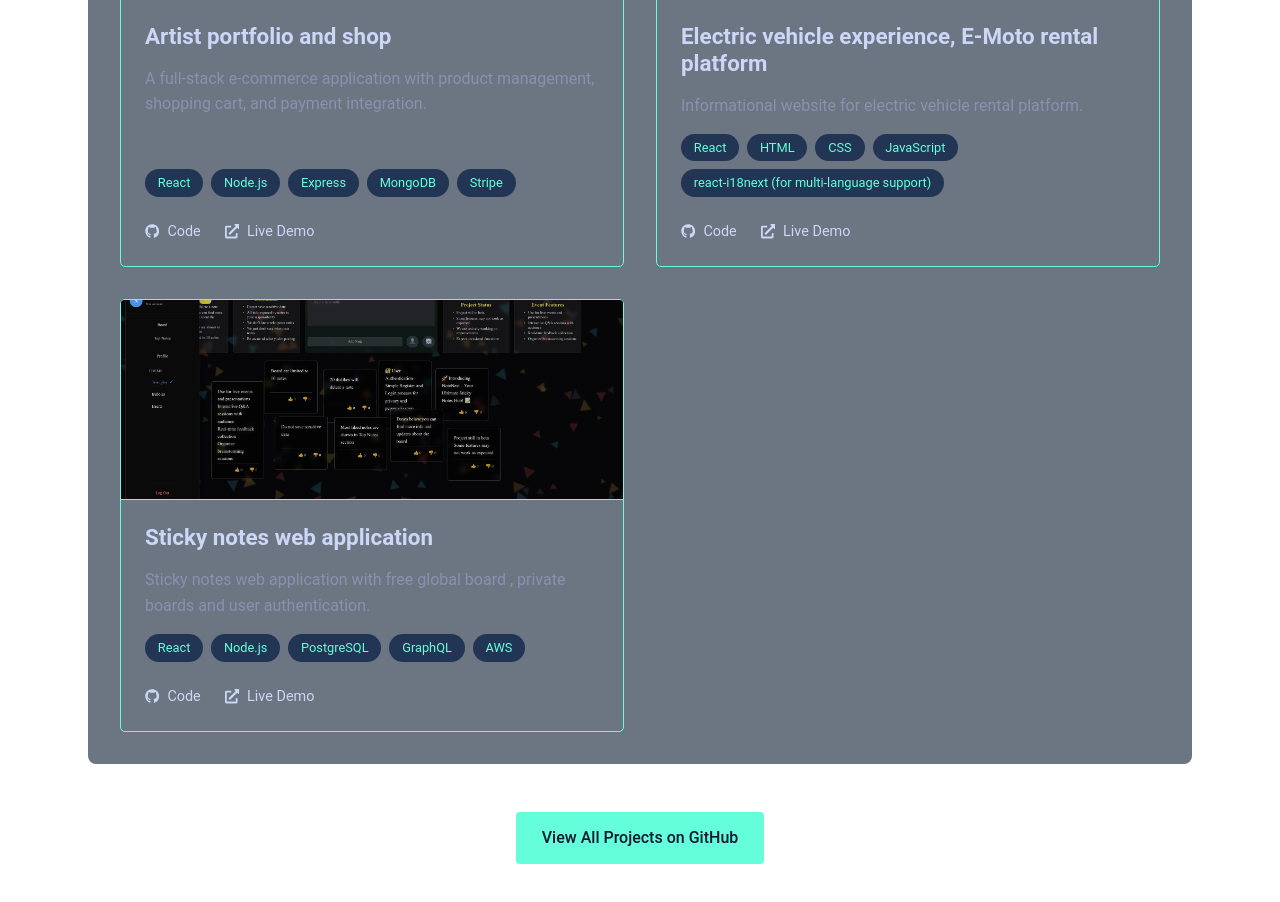
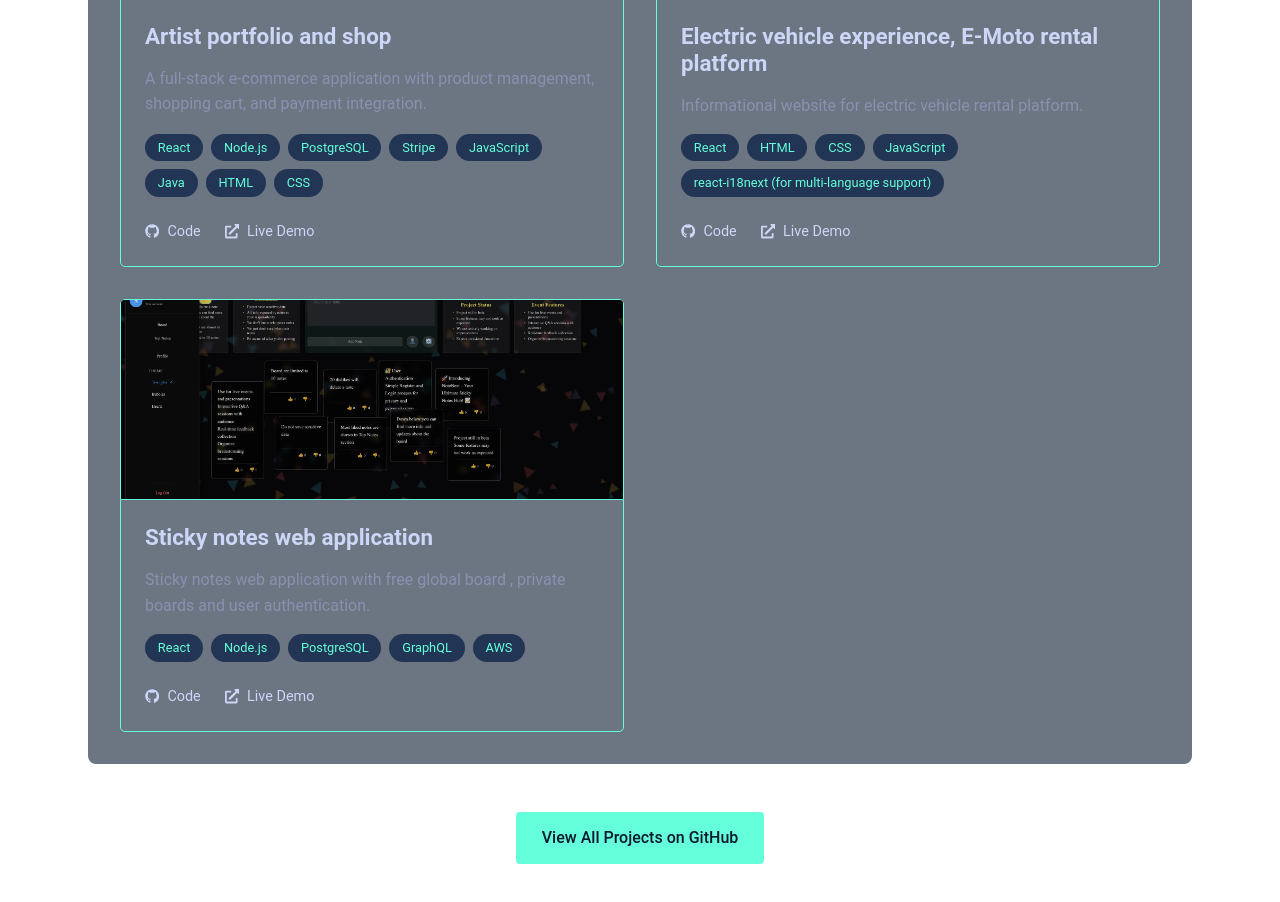
Before and after one commit to HalfBad-dnb/STRDev.com, a React (Create React App) app: page / in a window 1280 px wide. Shown: the part 3560-4462 px from the top of the page. Built offline with nearby package versions, Linux system fonts and the light colour scheme; no server answers.

Commit message:
email .js ( CSP fix )

```diff
--- a/src/components/sections/Projects.js
+++ b/src/components/sections/Projects.js
@@ -12,9 +12,9 @@ const Projects = () => {
       id: 1,
       title: 'Artist portfolio and shop',
       description: 'A full-stack e-commerce application with product management, shopping cart, and payment integration.',
-      technologies: ['React', 'Node.js', 'Express', 'MongoDB', 'Stripe'],
+      technologies: ['React', 'Node.js', 'PostgreSQL', 'Stripe', 'JavaScript', 'Java', 'HTML', 'CSS'],
       image: halfbadImage,
-      githubLink: 'https://github.com',
+      githubLink: 'https://github.com/HalfBad-dnb/Half-Bad',
       liveLink: 'https://project-demo.com'
     },
     {
@@ -32,7 +32,7 @@ const Projects = () => {
       description: 'Sticky notes web application with free global board , private boards and user authentication.',
       technologies: ['React', 'Node.js', 'PostgreSQL', 'GraphQL', 'AWS'],
       image: stickyImage,
-      githubLink: 'https://github.com',
+      githubLink: 'https://github.com/HalfBad-dnb/Sticky-Notes',
       liveLink: 'https://stickynotesapp.com'
     },
 
```
Also changed, not shown: 1 other file (tests, documents, lock files or other folders).
